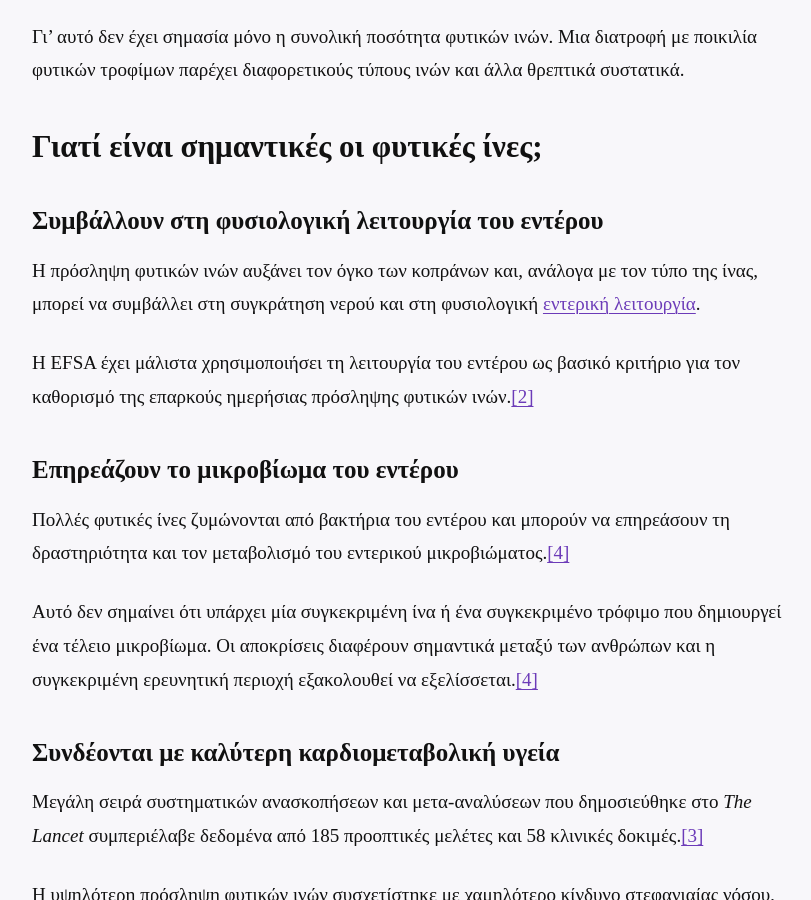
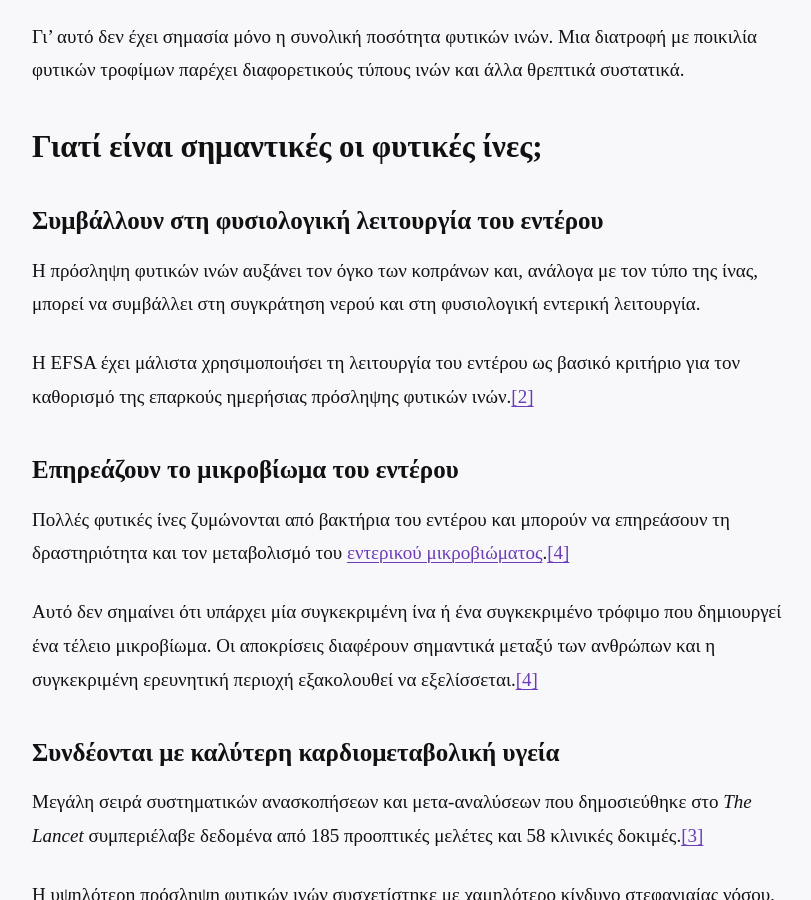
Before and after one commit to BiomedFacts/BiomedFacts, a Jekyll site: the page built from _posts/2026-09-18-trofima-me-fytikes-ines-15-kales-phges-kai-poses-xreiazesai.md, in a window 1280 px wide and 900 px high, scrolled down 2352 px. Shown: the whole window, without its empty margins (228-1039 px from the left). Built offline with Jekyll 4.4.1, drawn with Linux system fonts in a browser that asks for light colours.

```diff
--- a/_posts/2026-09-18-trofima-me-fytikes-ines-15-kales-phges-kai-poses-xreiazesai.md
+++ b/_posts/2026-09-18-trofima-me-fytikes-ines-15-kales-phges-kai-poses-xreiazesai.md
@@ -60,13 +60,13 @@ sources:
 
 ### **Συμβάλλουν στη φυσιολογική λειτουργία του εντέρου**
 
-Η πρόσληψη φυτικών ινών αυξάνει τον όγκο των κοπράνων και, ανάλογα με τον τύπο της ίνας, μπορεί να συμβάλλει στη συγκράτηση νερού και στη φυσιολογική [εντερική λειτουργία](https://biomedfacts.com/%CF%85%CE%B3%CE%B5%CE%AF%CE%B1/2026/10/18/enteriko-mikrobiwma-ti-akribws-einai.html).
+Η πρόσληψη φυτικών ινών αυξάνει τον όγκο των κοπράνων και, ανάλογα με τον τύπο της ίνας, μπορεί να συμβάλλει στη συγκράτηση νερού και στη φυσιολογική εντερική λειτουργία.
 
 Η EFSA έχει μάλιστα χρησιμοποιήσει τη λειτουργία του εντέρου ως βασικό κριτήριο για τον καθορισμό της επαρκούς ημερήσιας πρόσληψης φυτικών ινών.[[2]](https://www.efsa.europa.eu/sites/default/files/2017_09_DRVs_summary_report.pdf?utm)
 
 ### **Επηρεάζουν το μικροβίωμα του εντέρου**
 
-Πολλές φυτικές ίνες ζυμώνονται από βακτήρια του εντέρου και μπορούν να επηρεάσουν τη δραστηριότητα και τον μεταβολισμό του εντερικού μικροβιώματος.[[4]](https://www.nature.com/articles/s41579-024-01108-z?utm)
+Πολλές φυτικές ίνες ζυμώνονται από βακτήρια του εντέρου και μπορούν να επηρεάσουν τη δραστηριότητα και τον μεταβολισμό του [εντερικού μικροβιώματος](https://biomedfacts.com/%CF%85%CE%B3%CE%B5%CE%AF%CE%B1/2026/10/18/enteriko-mikrobiwma-ti-akribws-einai.html).[[4]](https://www.nature.com/articles/s41579-024-01108-z?utm)
 
 Αυτό δεν σημαίνει ότι υπάρχει μία συγκεκριμένη ίνα ή ένα συγκεκριμένο τρόφιμο που δημιουργεί ένα τέλειο μικροβίωμα. Οι αποκρίσεις διαφέρουν σημαντικά μεταξύ των ανθρώπων και η συγκεκριμένη ερευνητική περιοχή εξακολουθεί να εξελίσσεται.[[4]](https://www.nature.com/articles/s41579-024-01108-z?utm)
 
```
